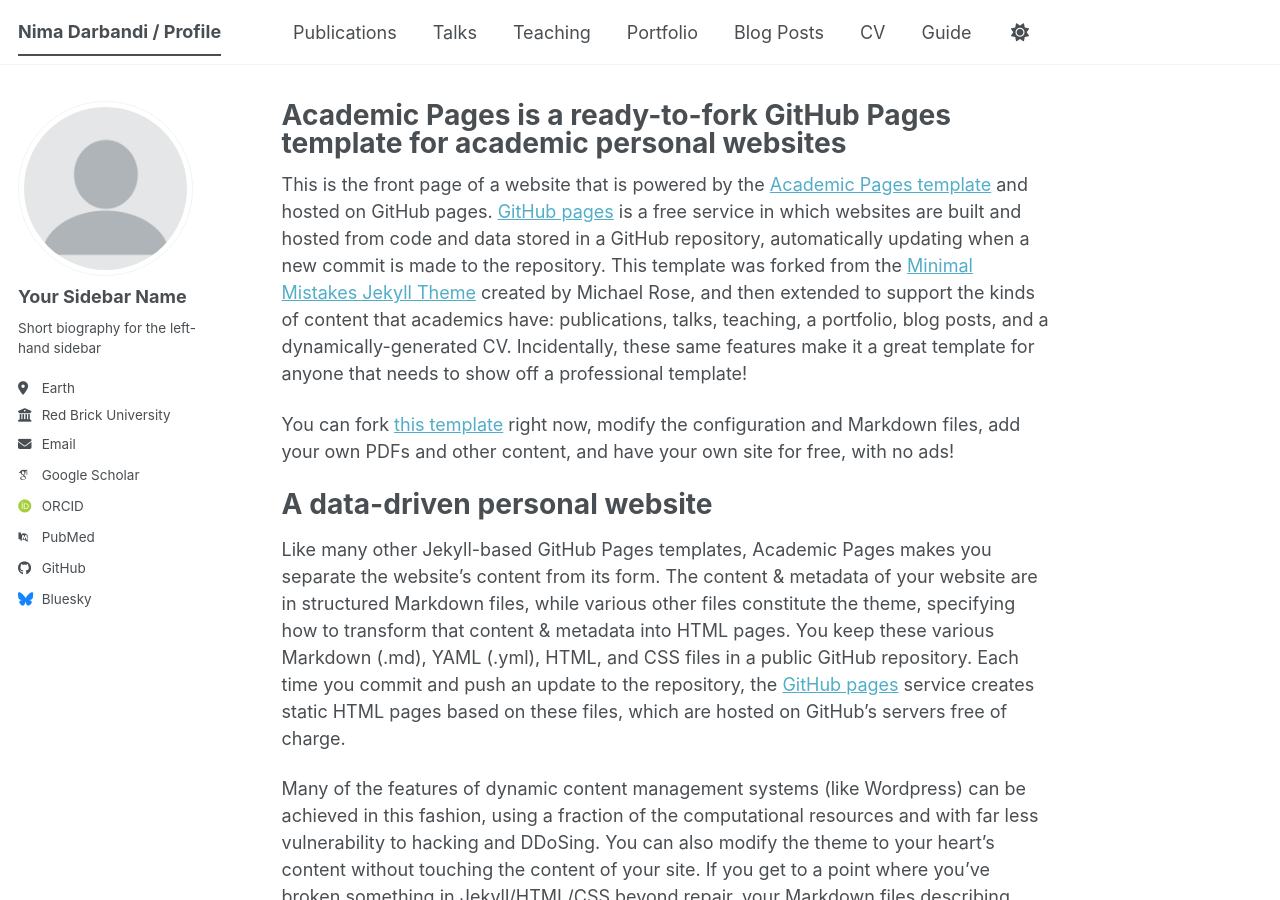
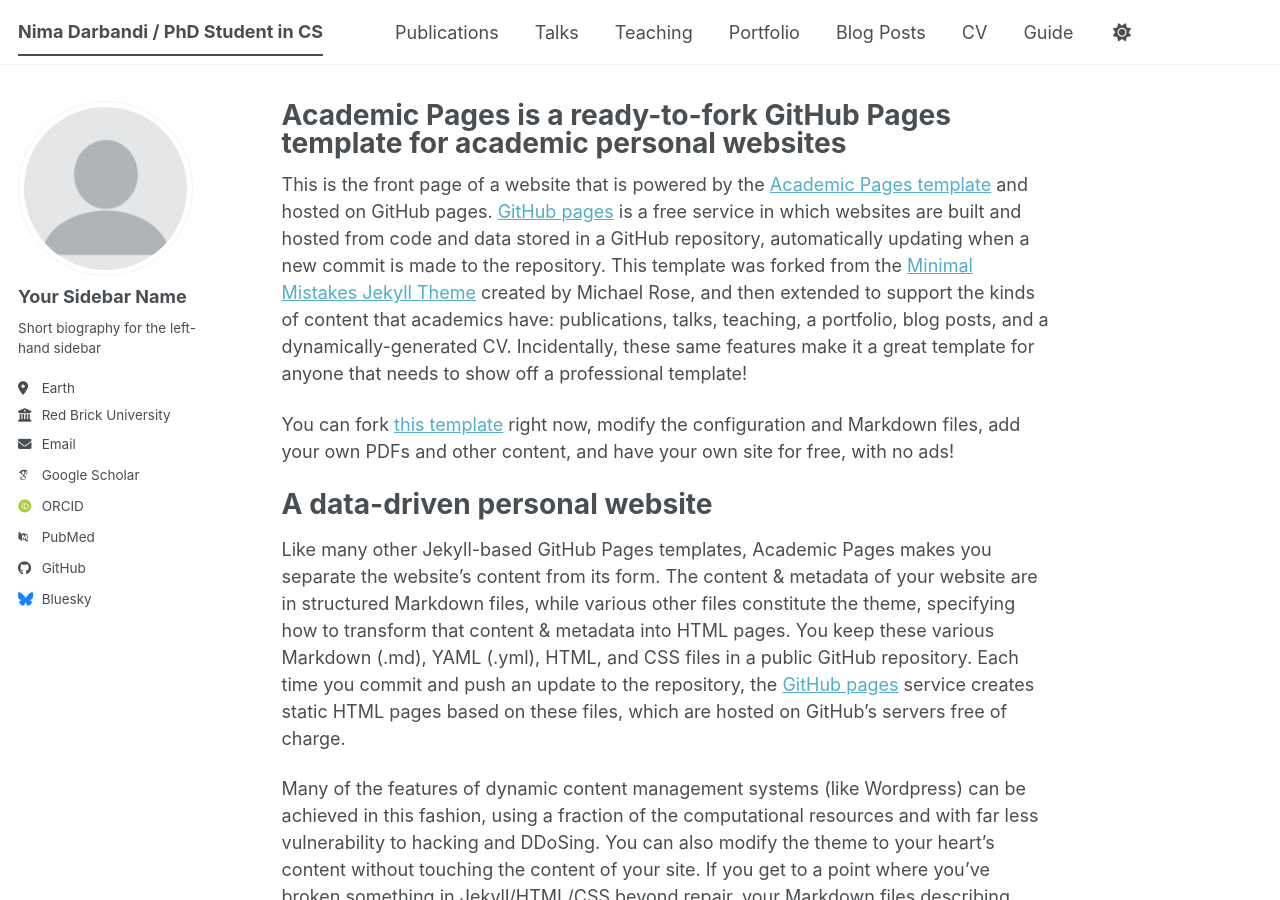
Before and after one commit to nimadarbandi/nimadarbandi.github.io, a Jekyll site: the page built from _pages/about.md, in a window 1280 px wide and 900 px high. Built offline with Jekyll 4.4.1, drawn with Linux system fonts in a browser that asks for light colours; some web fonts are replaced; a script bundle is joined from its source files by our own code; library files that are not in the unit come from our copies.

Commit message:
Update title to reflect PhD student status

```diff
--- a/_config.yml
+++ b/_config.yml
@@ -9,7 +9,7 @@
 # Basic Site Settings
 locale                   : "en-US"
 site_theme               : "default" # The available themes options are "default", "air", "sunrise", "mint", "dirt" and "contrast"
-title                    : "Nima Darbandi / Profile"
+title                    : "Nima Darbandi / PhD Student in CS"
 title_separator          : "-"
 name                     : &name "Your Name"
 description              : &description "Your Name's academic portfolio"   # Update this with a general description of your site, this is the default if not overridden by a page
```
